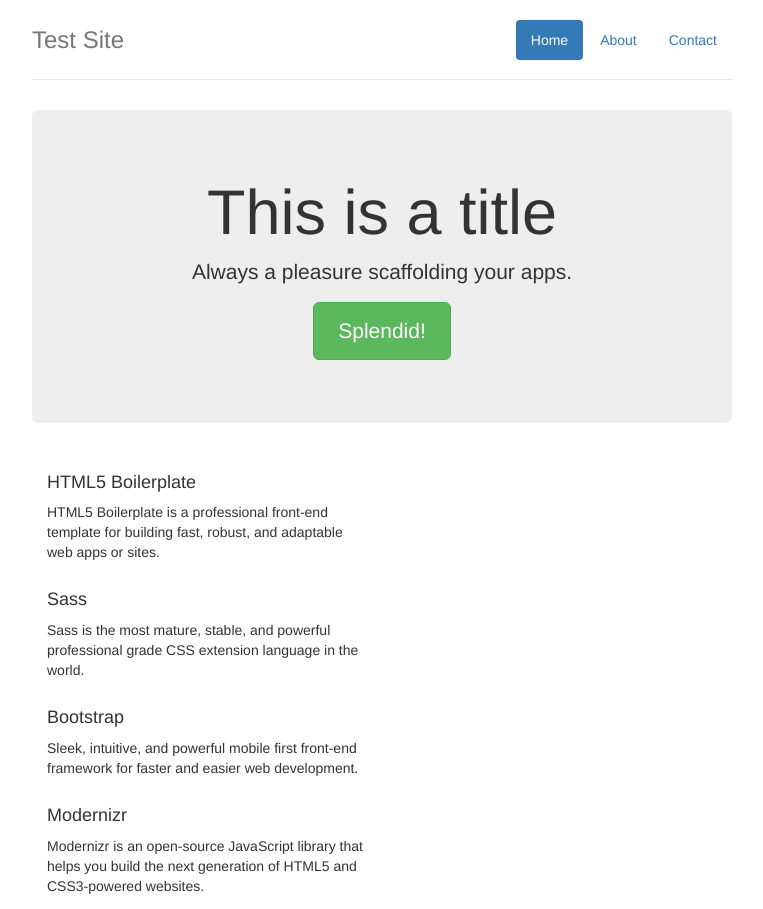
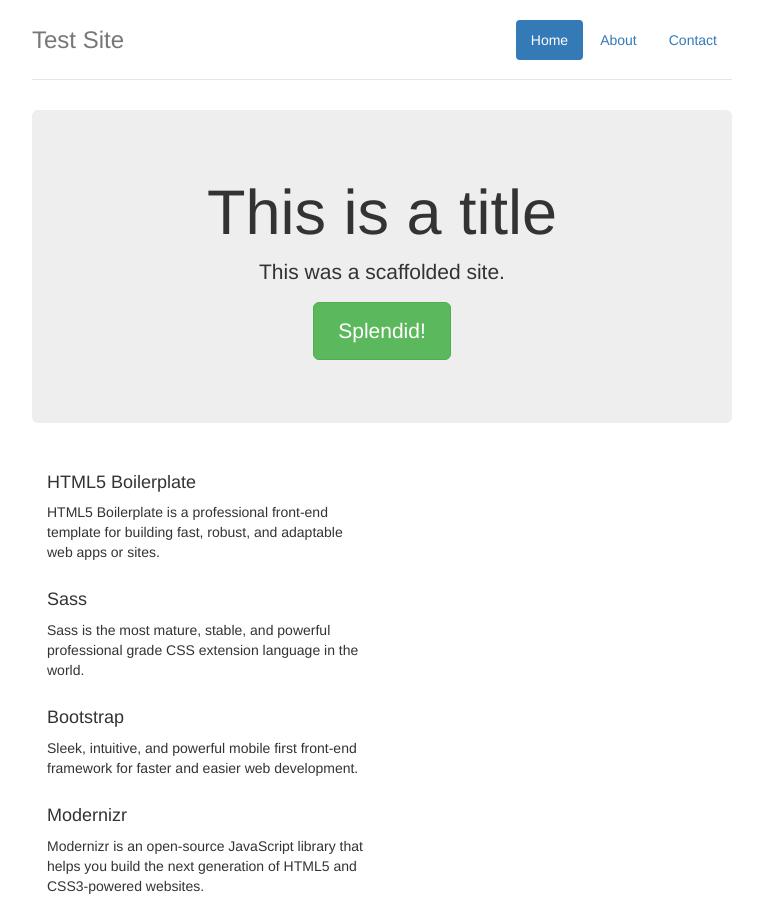
Before and after one commit to PSS-Mike/html-template, a plain HTML site: page index.html in a window 1280 px wide. Shown: the top 909 px of the page, without its empty margins (258-1021 px from the left). Drawn offline with Linux system fonts and the light colour scheme.

Commit message:
Update 2015-11-30T23:17:30.197Z

```diff
--- a/index.html
+++ b/index.html
@@ -1,6 +1,6 @@
 <!doctype html> <html class=no-js> <head> <meta charset=utf-8> <meta name=description> <meta name=viewport content="width=device-width, initial-scale=1"> <title>html template</title> <link rel=apple-touch-icon href=apple-touch-icon.png>  <link rel=stylesheet href=styles/main.css> <script src=scripts/vendor/modernizr.js></script> </head> <body> <!--[if lt IE 10]>
  <p class="browserupgrade">You are using an <strong>outdated</strong> browser. Please <a href="http://browsehappy.com/">upgrade your browser</a> to improve your experience.</p>
- <![endif]--> <div class=container> <div class=header> <ul class="nav nav-pills pull-right"> <li class=active><a href=#>Home</a></li> <li><a href=#>About</a></li> <li><a href=#>Contact</a></li> </ul> <h3 class=text-muted>Test Site</h3> </div> <div class=jumbotron> <h1>This is a title</h1> <p class=lead>Always a pleasure scaffolding your apps.</p> <p><a class="btn btn-lg btn-success" href=#>Splendid!</a></p> </div> <div class="row marketing"> <div class=col-lg-6> <h4>HTML5 Boilerplate</h4> <p>HTML5 Boilerplate is a professional front-end template for building fast, robust, and adaptable web apps or sites.</p> <h4>Sass</h4> <p>Sass is the most mature, stable, and powerful professional grade CSS extension language in the world.</p> <h4>Bootstrap</h4> <p>Sleek, intuitive, and powerful mobile first front-end framework for faster and easier web development.</p> <h4>Modernizr</h4> <p>Modernizr is an open-source JavaScript library that helps you build the next generation of HTML5 and CSS3-powered websites.</p> </div> </div> <div class=footer> <p>♥ from the Yeoman team</p> </div> </div>  <script>
+ <![endif]--> <div class=container> <div class=header> <ul class="nav nav-pills pull-right"> <li class=active><a href=#>Home</a></li> <li><a href=#>About</a></li> <li><a href=#>Contact</a></li> </ul> <h3 class=text-muted>Test Site</h3> </div> <div class=jumbotron> <h1>This is a title</h1> <p class=lead>This was a scaffolded site.</p> <p><a class="btn btn-lg btn-success" href=#>Splendid!</a></p> </div> <div class="row marketing"> <div class=col-lg-6> <h4>HTML5 Boilerplate</h4> <p>HTML5 Boilerplate is a professional front-end template for building fast, robust, and adaptable web apps or sites.</p> <h4>Sass</h4> <p>Sass is the most mature, stable, and powerful professional grade CSS extension language in the world.</p> <h4>Bootstrap</h4> <p>Sleek, intuitive, and powerful mobile first front-end framework for faster and easier web development.</p> <h4>Modernizr</h4> <p>Modernizr is an open-source JavaScript library that helps you build the next generation of HTML5 and CSS3-powered websites.</p> </div> </div> <div class=footer> <p>♥ from the Yeoman team</p> </div> </div>  <script>
       (function(b,o,i,l,e,r){b.GoogleAnalyticsObject=l;b[l]||(b[l]=
       function(){(b[l].q=b[l].q||[]).push(arguments)});b[l].l=+new Date;
       e=o.createElement(i);r=o.getElementsByTagName(i)[0];
```
